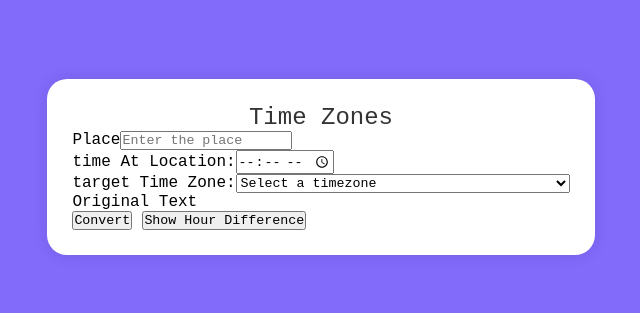
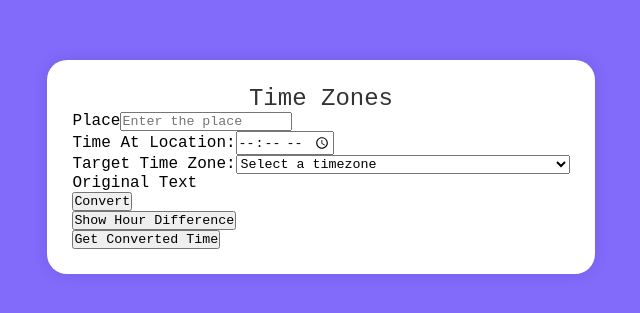
Before and after one commit to mkadeboyt221/React_Time, a React (Create React App) app: page / in a window 1280 px wide. Shown: the part 233-546 px from the top of the page, without its empty margins (319-959 px from the left). Built offline with nearby package versions, Linux system fonts and the light colour scheme.

Commit message:
Resultant time change

```diff
--- a/src/App.js
+++ b/src/App.js
@@ -15,61 +15,72 @@ export default function Board() {
         { value: "GMT", label: "GMT (Greenwich Mean Time)", offset: 0 },
         { value: "AEST", label: "AEST (Australian Eastern Standard Time)", offset: 10 }
     ];
+
     const changeText = () => {
-        const result = `
-            Place: ${place}
-           timeAtLocation: ${timeAtLocation}
-            targetTimeZone: ${targetTimeZone}
-           ` ;
-
+        const result = `Place: ${place}\nTime at Location: ${timeAtLocation}\nTarget Time Zone: ${targetTimeZone}`;
         setText(result);
     };
 
     const calculateHourDifference = () => {
-        const selectedZone = timeZones.find((zone) => zone.value === targetTimeZone);
+        const selectedZone = timeZones.find(zone => zone.value === targetTimeZone);
         if (selectedZone) {
           const diff = selectedZone.offset;
-          const result = `The time difference between UTC and ${targetTimeZone} is ${diff} hour(s).`;
+          const result = `The time difference between UTC and ${targetTimeZone} is ${diff} hour${Math.abs(diff) !== 1 ? "s" : ""}.`;
           setText(result);
         } else {
-          setText("Please select a valid time zone to calculate the difference.");
+          setText("Please select a valid time zone.");
         }
     };
 
-return(<>
-<section class='container'>
+    const calculateConvertedTime = () => {
+        if (!timeAtLocation || !targetTimeZone) {
+          setText("Please enter time and select a time zone.");
+          return;
+        }
+
+        const selectedZone = timeZones.find(zone => zone.value === targetTimeZone);
+        if (!selectedZone) {
+          setText("Invalid time zone selected.");
+          return;
+        }
+
+        const [hour, minute] = timeAtLocation.split(":").map(Number);
+        const date = new Date(Date.UTC(2025, 0, 1, hour, minute, 0));
+        const convertedDate = new Date(date.getTime() + selectedZone.offset * 60 * 60 * 1000);
+
+        const h = String(convertedDate.getHours()).padStart(2, "0");
+        const m = String(convertedDate.getMinutes()).padStart(2, "0");
+
+        setText(`Converted time in ${targetTimeZone} is ${h}:${m}`);
+    };
+
+    return (
+        <>
+            <section className="container">
                 <header>Time Zones</header>
-<form action='#' class='form'>
-    <div class='input-box'>
+                <form action="#" className="form">
+                    <div className="input-box">
                         <label>Place</label>
-        <input type='text' placeholder='Enter the place'/>
+                        <input type="text" placeholder="Enter the place" value={place} onChange={(e) => setPlace(e.target.value)} />
                     </div>
-    <div class='input-box'>
-        <label>time At Location:</label>
-        <input type='time' placeholder='Enter the time'/>
-        <div class='input-box'>
-        <label>target Time Zone:</label>
-
-        <select
-                        value={targetTimeZone}
-                        onChange={(e) => settargetTimeZone(e.target.value)}
-                    >
+                    <div className="input-box">
+                        <label>Time At Location:</label>
+                        <input type="time" value={timeAtLocation} onChange={(e) => settimeAtLocation(e.target.value)} />
+                    </div>
+                    <div className="input-box">
+                        <label>Target Time Zone:</label>
+                        <select value={targetTimeZone} onChange={(e) => settargetTimeZone(e.target.value)}>
                             <option value="">Select a timezone</option>
-  {timeZones.map((zone) => (
-    <option key={zone.value} value={zone.value}>
-      {zone.label}
-    </option>
-  ))}
+                            {timeZones.map(zone => <option key={zone.value} value={zone.value}>{zone.label}</option>)}
                         </select>
                     </div>
                     <div id="box">{text}</div>
-
-<button type="button" onClick={changeText}>Convert</button>
-<button type="button" onClick={calculateHourDifference} style={{ marginLeft: "10px" }}>
-Show Hour Difference </button>
-    </div>
+                    <button onClick={changeText}>Convert</button>
+                    <br></br>
+                    <button onClick={calculateHourDifference}>Show Hour Difference</button><br></br>
+                    <button onClick={calculateConvertedTime}>Get Converted Time</button>
                 </form>
             </section>
-
-</>);
+        </>
+    );
 }
```
Lines whose indentation alone changed are shown as unchanged.
